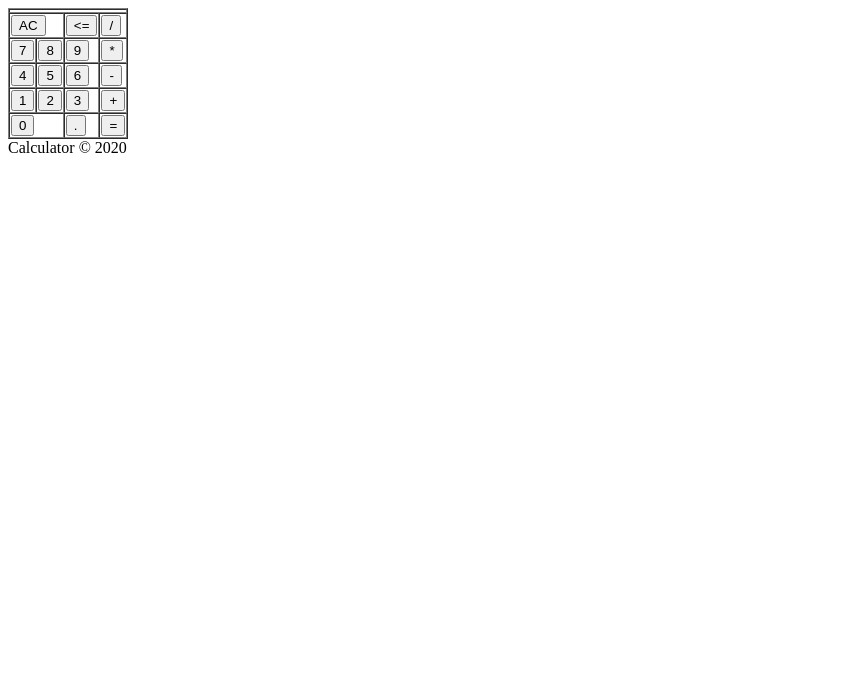
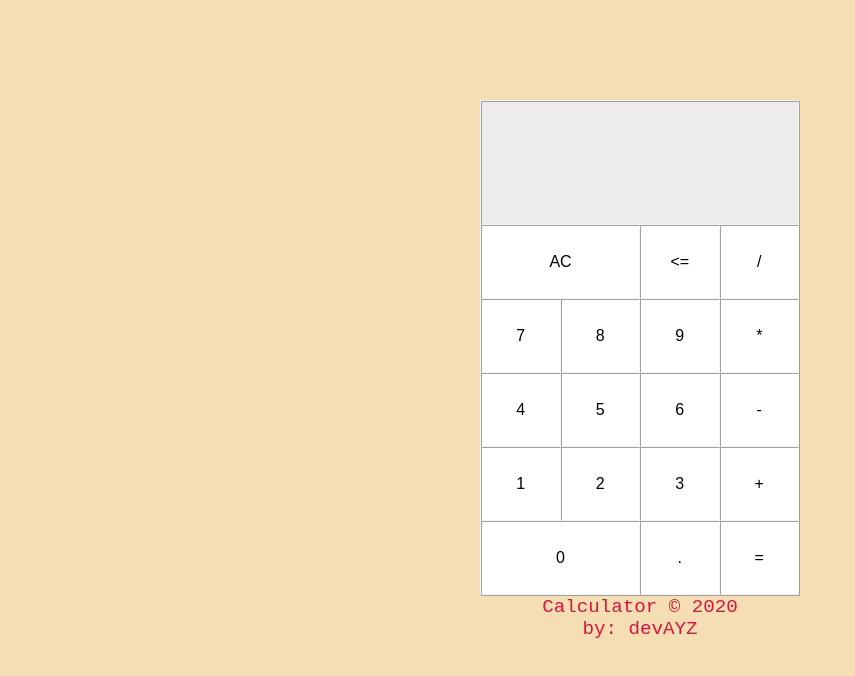
Before and after one commit to devAYZ/SimpleCalculator, a plain HTML site: page index.html in a window 1280 px wide. Shown: the whole page, without its empty margins (0-855 px from the left). Drawn offline with Linux system fonts and the light colour scheme.

Commit message:
add link reference to style to index.html

```diff
--- a/index.html
+++ b/index.html
@@ -4,7 +4,7 @@
         <meta charset="UTF-8">
         <meta name="viewport" content="width=device-width, initial-scale=1.0">
         <meta http-equiv="X-UA-Compatible" content="ie=edge">
-        <link rel="stylesheet" href="./style.css">
+        <link rel="stylesheet" href="./styles.css">
         <title>Simple Calculator</title>
     </head>
     <body>
@@ -43,7 +43,7 @@
                 </tr>
 
             </table>
-            <div class='foot'>Calculator &copy; 2020</div>
+            <div class='foot'>Calculator &copy; 2020 <br> by: devAYZ</div>
         </div>
         <script src='./script.js'> </script>
     </body>
```
